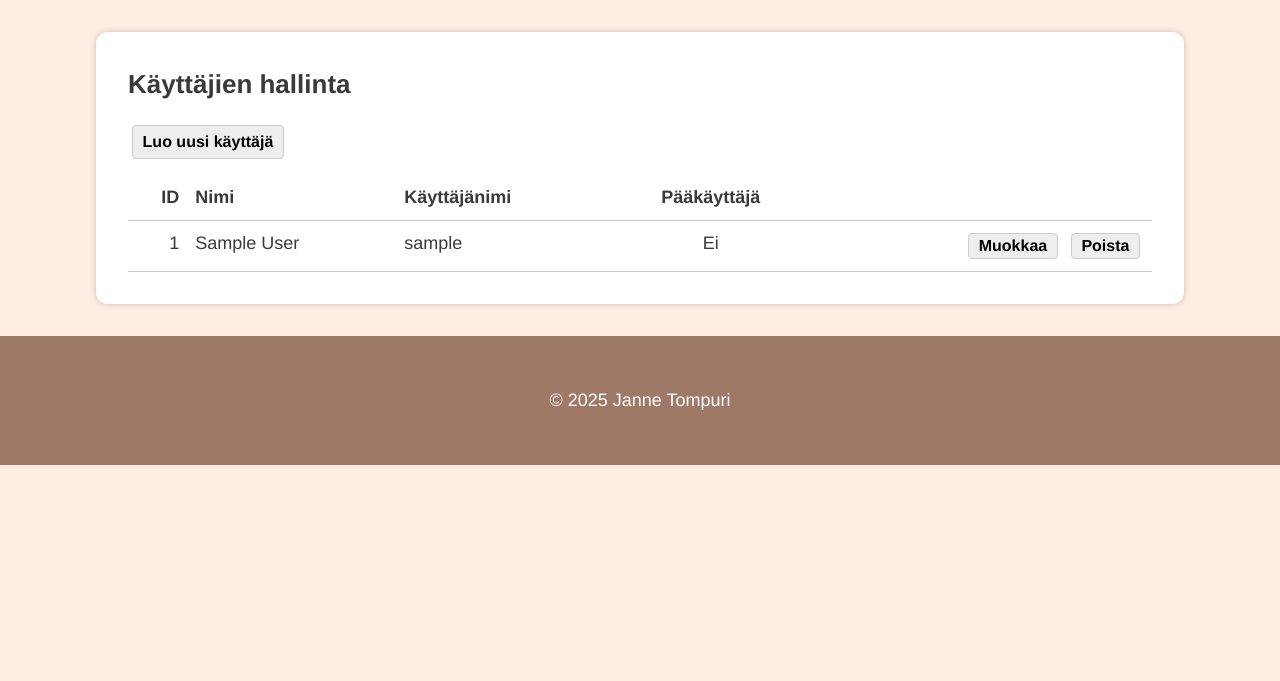
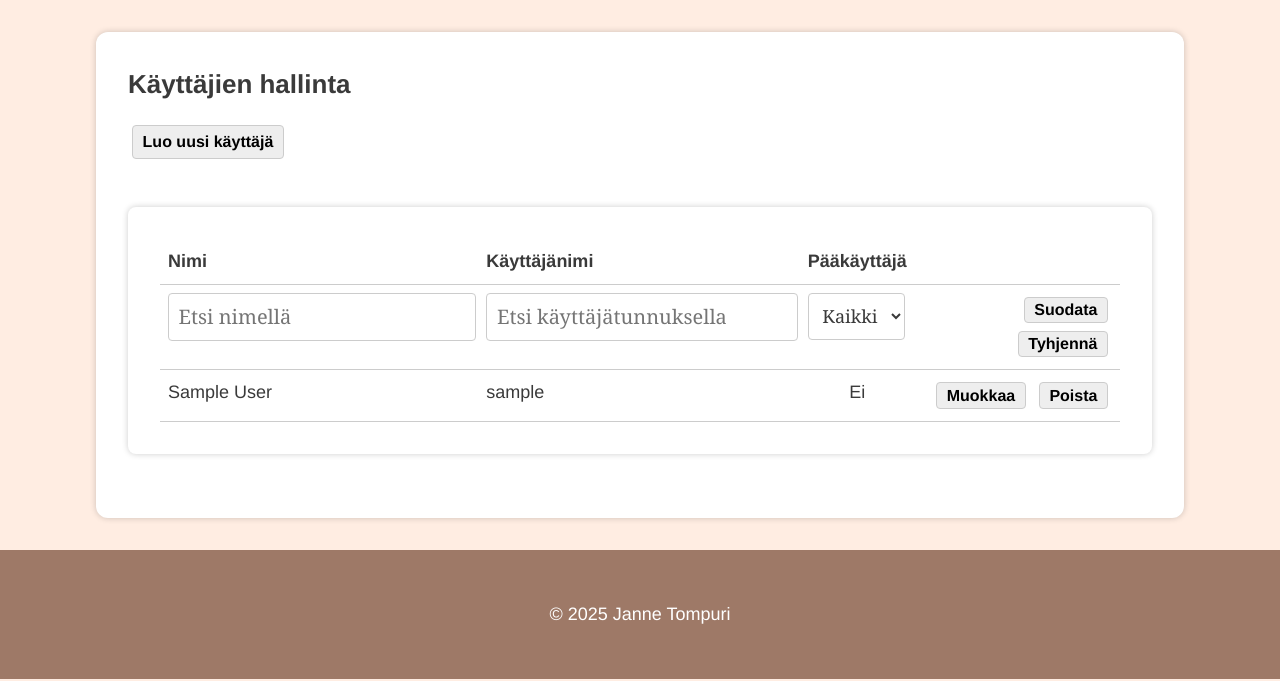
Before and after one commit to jtompuri/writing-contest-web-app, a Flask app: page /admin/users in a window 1280 px wide. Shown: the part 119-800 px from the top of the page. Run offline with Flask 3, Linux system fonts and the light colour scheme; the visitor is signed in with stand-in values (Sample User, id 1); data comes from the database, SQL or seed files in the repository.

Commit message:
Added filtering to users table

```diff
--- a/templates/admin/users.html
+++ b/templates/admin/users.html
@@ -6,20 +6,41 @@
     style="display:inline-block; margin-bottom: 1rem;" aria-label="Luo uusi käyttäjä">
     Luo uusi käyttäjä
 </a>
+<form method="get" action="{{ url_for('admin.admin_users') }}" class="form-box">
 <table class="admin-table" role="table" aria-label="Käyttäjälista">
     <thead>
         <tr>
-            <th scope="col" class="td-right">ID</th>
             <th scope="col" class="td-left">Nimi</th>
             <th scope="col" class="td-left">Käyttäjänimi</th>
             <th scope="col" class="td-center">Pääkäyttäjä</th>
             <th scope="col"></th>
         </tr>
+        <tr>
+            <td>
+                <input type="text" name="name_search" value="{{ name_search or '' }}" placeholder="Etsi nimellä" maxlength="100">
+            </td>
+            <td>
+                <input type="text" name="username_search" value="{{ username_search or '' }}" placeholder="Etsi käyttäjätunnuksella" maxlength="100">
+            </td>
+            <td>
+                <select name="super_user" class="form-box">
+                    <option value="" {% if not super_user_filter %}selected{% endif %}>Kaikki</option>
+                    <option value="1" {% if super_user_filter == "1" %}selected{% endif %}>Kyllä</option>
+                    <option value="0" {% if super_user_filter == "0" %}selected{% endif %}>Ei</option>
+                </select>
+            </td>
+            <td class="td-right">
+                <button type="submit" class="btn btn-secondary btn-small">Suodata</button>
+                <button type="button" class="btn btn-secondary btn-small"
+                    onclick="window.location.href='{{ url_for('admin.admin_users') }}'">
+                    Tyhjennä
+                </button>
+            </td>
+        </tr>
     </thead>
     <tbody>
         {% for user in users %}
         <tr>
-            <td class="td-right">{{ user.id }}</td>
             <td>{{ user.name }}</td>
             <td>{{ user.username }}</td>
             <td class="td-center">{{ 'Kyllä' if user.super_user else 'Ei' }}</td>
@@ -43,5 +64,6 @@
         {% endfor %}
     </tbody>
 </table>
+</form>
 {% include "partials/_pagination.html" %}
 {% endblock %}
```
